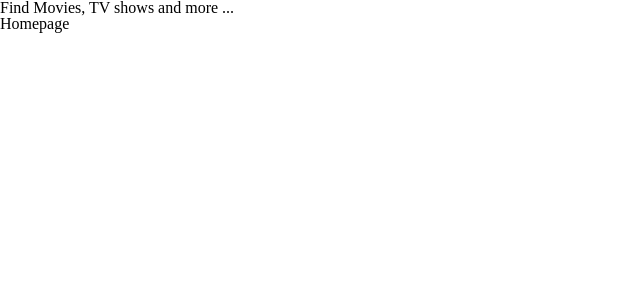
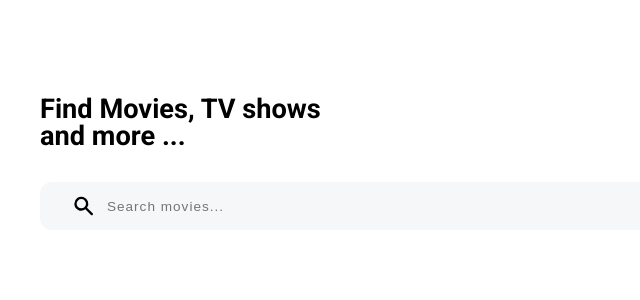
Before and after one commit to bulenteroglu/movie-app-demo, a React (Vite) app in the folder packages/frontend/: page / in a window 1280 px wide. Shown: the top 300 px of the page, without its empty margins (0-640 px from the left). Built offline with nearby package versions, Linux system fonts and the light colour scheme.

Commit message:
Added input to the homepage

```diff
--- a/packages/frontend/src/components/Header/Header.tsx
+++ b/packages/frontend/src/components/Header/Header.tsx
@@ -2,8 +2,8 @@ import React from 'react';
 
 export default function Header() {
   return (
-    <header>
-      <h1>Find Movies, TV shows and more ...</h1>
+    <header className='header'>
+      <h1 className='header_title'>Find Movies, TV shows and more ...</h1>
     </header>
   );
 }
--- a/packages/frontend/src/components/Homepage/Homepage.tsx
+++ b/packages/frontend/src/components/Homepage/Homepage.tsx
@@ -2,8 +2,26 @@ import React from 'react';
 
 export default function Homepage() {
   return (
-    <div>
-      <h2>Homepage</h2>
+    <div className='search'>
+      <form className='search__form'>
+        <svg
+          className='search__icon'
+          fill='currentColor'
+          viewBox='0 0 20 20'
+          xmlns='http://www.w3.org/2000/svg'
+        >
+          <path
+            fillRule='evenodd'
+            d='M8 4a4 4 0 100 8 4 4 0 000-8zM2 8a6 6 0 1110.89 3.476l4.817 4.817a1 1 0 01-1.414 1.414l-4.816-4.816A6 6 0 012 8z'
+            clipRule='evenodd'
+          />
+        </svg>
+        <input
+          className='search__input'
+          type='text'
+          placeholder='Search movies...'
+        />
+      </form>
     </div>
   );
 }
--- a/packages/frontend/src/components/Layout.tsx
+++ b/packages/frontend/src/components/Layout.tsx
@@ -7,11 +7,9 @@ function Placeholder() {
 
 export default function Layout({ children }: { children: any }) {
   return (
-    <div>
-      <div>
-        <Header />
-        <Suspense fallback={<Placeholder />}>{children}</Suspense>
-      </div>
+    <div className='layout'>
+      <Header />
+      <Suspense fallback={<Placeholder />}>{children}</Suspense>
     </div>
   );
 }
--- /dev/null
+++ b/packages/frontend/src/styles/abstract/_variables.scss
@@ -0,0 +1,2 @@
+$input-colour: #f6f7f9;
+$input-text-colour: #b6b6b6;
--- a/packages/frontend/src/styles/app.scss
+++ b/packages/frontend/src/styles/app.scss
@@ -1,5 +1,14 @@
+@import url('https://fonts.googleapis.com/css2?family=Roboto:wght@100;300;400;500;700;900&display=swap');
+
+// Abstract files
+@import 'abstract/_variables.scss';
+
 // Core files
 @import 'core/_reset.scss';
 
 // Layout
-@import 'layout/_navigation.scss';
+@import 'layout/_header.scss';
+@import 'layout/_layout.scss';
+
+// Section
+@import 'section/_form.scss';
--- a/packages/frontend/src/styles/core/_reset.scss
+++ b/packages/frontend/src/styles/core/_reset.scss
@@ -64,6 +64,7 @@ video {
   text-rendering: optimizeLegibility;
   -webkit-font-smoothing: antialiased;
   text-size-adjust: none;
+  font-family: 'Roboto', sans-serif;
 }
 
 footer,
--- /dev/null
+++ b/packages/frontend/src/styles/layout/_header.scss
@@ -0,0 +1,8 @@
+.header {
+  margin: 5rem 0 2rem 0;
+  width: 20rem;
+}
+.header_title {
+  font-size: 1.7rem;
+  font-weight: 700;
+}
--- /dev/null
+++ b/packages/frontend/src/styles/layout/_layout.scss
@@ -0,0 +1,4 @@
+.layout {
+  height: 100vh;
+  padding: 1rem 2.5rem;
+}
--- /dev/null
+++ b/packages/frontend/src/styles/section/_form.scss
@@ -0,0 +1,31 @@
+.search {
+  width: 100%;
+}
+
+.search__form {
+  padding: 0.75rem 2rem;
+  display: flex;
+  align-items: center;
+  border-radius: 12px;
+  background-color: $input-colour;
+}
+
+.search__icon {
+  height: 1.5rem;
+  width: 1.5rem;
+  margin-right: 0.6rem;
+}
+
+.search__input {
+  border: none;
+  background-color: $input-colour;
+  font-size: 0.85rem;
+  width: 100%;
+  color: $input-text-colour;
+  letter-spacing: 1px;
+}
+
+.search__input:focus {
+  outline: 2px solid transparent;
+  outline-offset: 2px;
+}
```
Also changed, not shown: packages/frontend/src/styles/layout/_navigation.scss (deleted), 1 other file (tests, documents, lock files or other folders).
